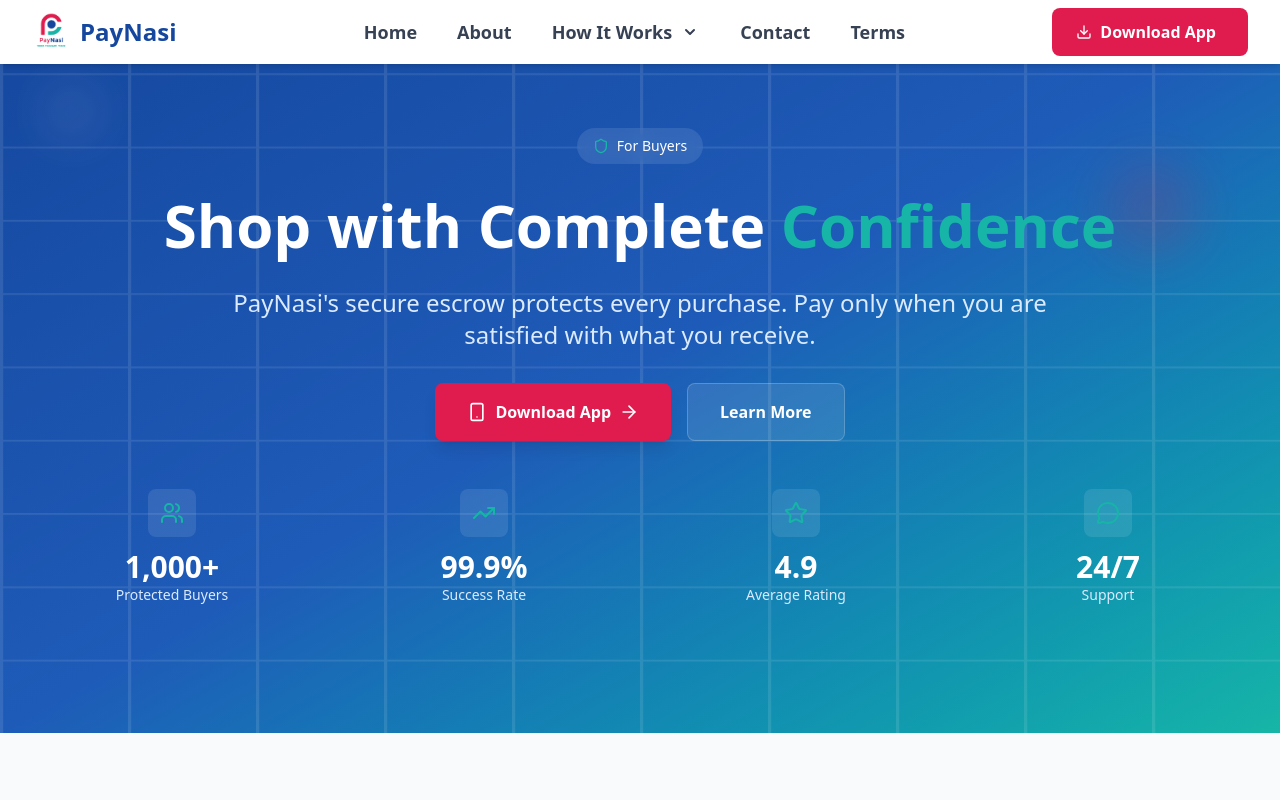
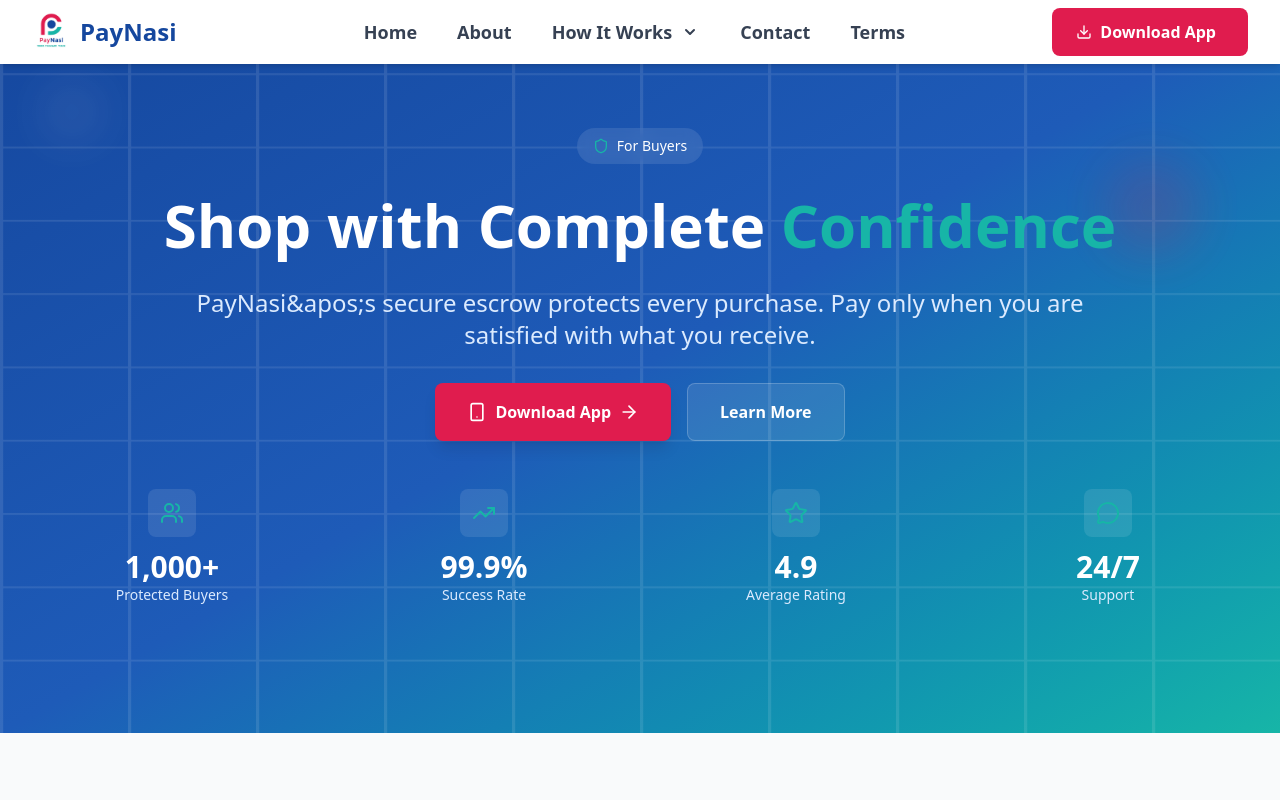
Before and after one commit to DanielNgumo/paynasi, a Next.js app: page /how-it-works/buyers in a window 1280 px wide. Shown: the top 800 px of the page. Built offline with nearby package versions, Linux system fonts and the light colour scheme.

Commit message:
error solving

```diff
--- a/src/app/how-it-works/buyers/page.tsx
+++ b/src/app/how-it-works/buyers/page.tsx
@@ -54,7 +54,7 @@
         "Seller receives payment confirmation",
         "Transaction tracking begins immediately"
       ],
-      tip: "Your money is safe - it won't be released until you confirm satisfaction."
+      tip: "Your money is safe - it won&apos;t be released until you confirm satisfaction."
     },
     {
       id: 3,
@@ -180,7 +180,7 @@
             </h1>
 
             <p className="text-xl sm:text-2xl text-blue-100 font-medium mb-8 max-w-4xl mx-auto">
-              {'PayNasi\'s'} secure escrow protects every purchase. Pay only when you are satisfied with what you receive.
+              {'PayNasi&apos;s'} secure escrow protects every purchase. Pay only when you are satisfied with what you receive.
             </p>
 
             <div className="flex flex-col sm:flex-row gap-4 justify-center mb-12">
@@ -225,9 +225,9 @@
               Your Journey to Safe
               <span className="text-[#e01c4e]"> Shopping</span>
             </h2>
-            <p className="text-xl text-gray-600 max-w-3xl mx-auto leading-relaxed">
-              Follow these simple steps to shop safely with PayNasi's buyer protection.
-            </p>
+<p className="text-xl text-gray-600 max-w-3xl mx-auto leading-relaxed">
+  Follow these simple steps to shop safely with PayNasi&apos;s buyer protection.
+</p>
           </div>
 
           {/* Desktop Timeline */}
```
